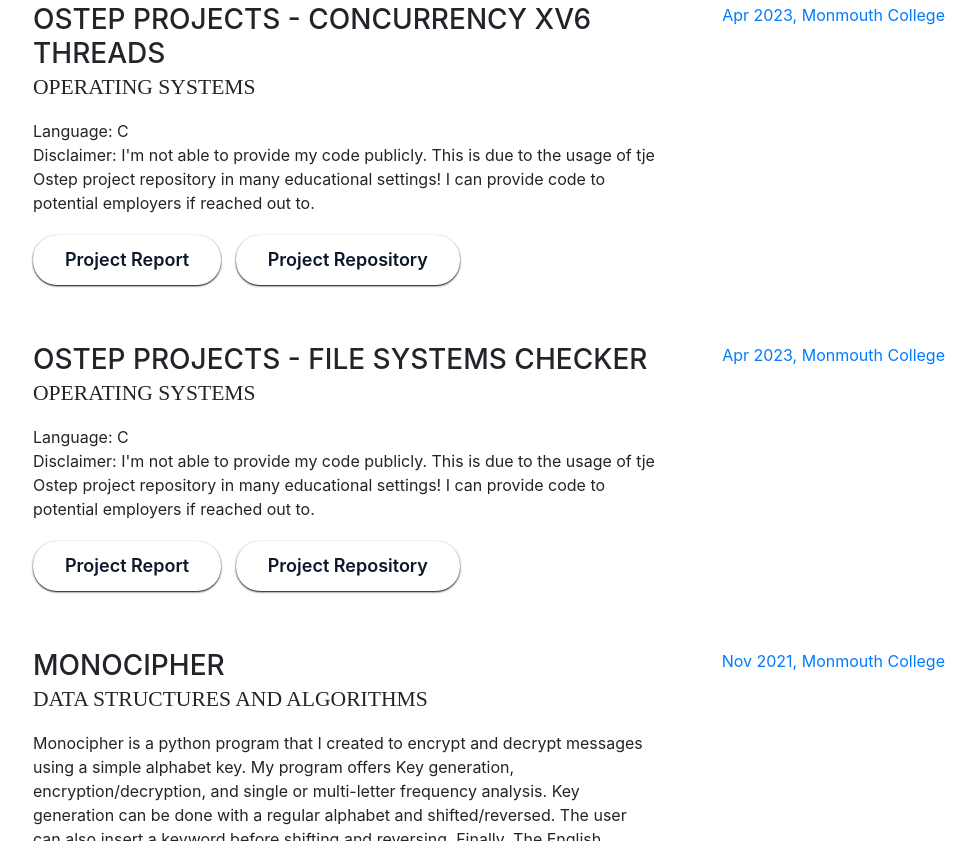
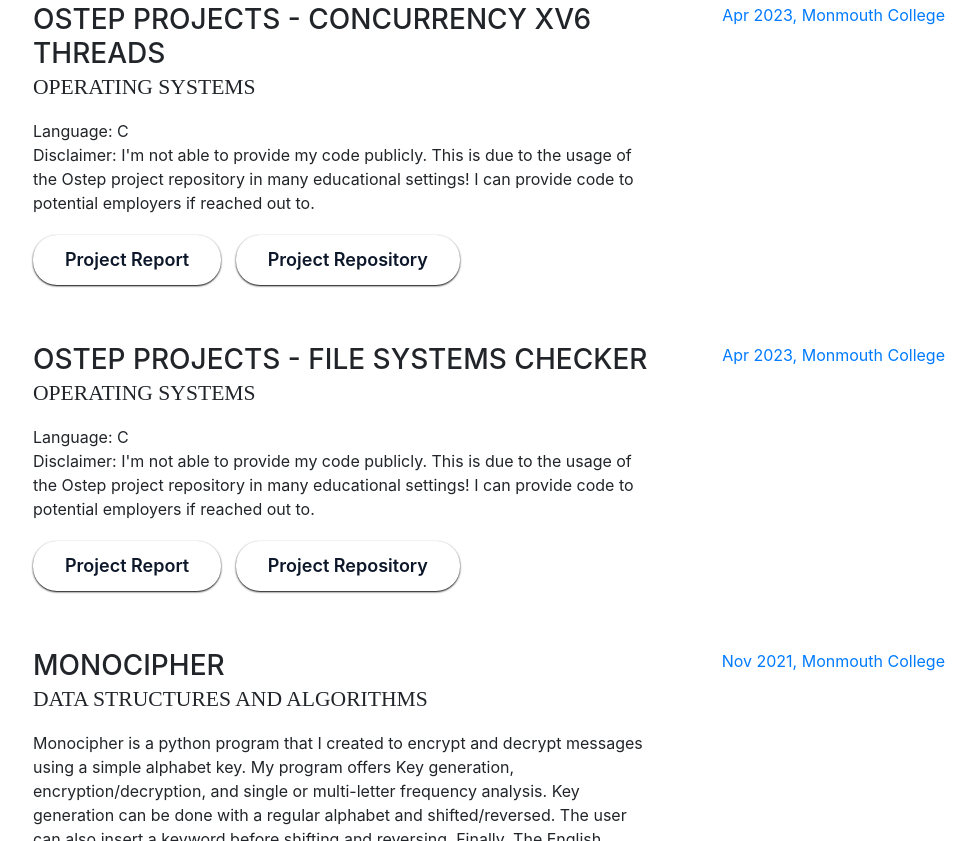
Before and after one commit to WyattMayor/OldPort, a website with bundled scripts: page index.html in a window 1280 px wide. Shown: the part 1959-2800 px from the top of the page, without its empty margins (287-1263 px from the left). Built offline with nearby package versions, Linux system fonts and the light colour scheme; files whose address does not match are found by name; a web font is replaced by a local one.

Commit message:
Update index.html

```diff
--- a/index.html
+++ b/index.html
@@ -159,7 +159,7 @@
               <div class="subheading mb-3">Operating Systems</div>
               <p></p>
             <div>Language: C</div>
-            <div>Disclaimer: I'm not able to provide my code publicly. This is due to the usage of tje Ostep project repository in many educational settings! I can provide code to potential employers if reached out to.</div>
+            <div>Disclaimer: I'm not able to provide my code publicly. This is due to the usage of the Ostep project repository in many educational settings! I can provide code to potential employers if reached out to.</div>
             <div><a href='NotReadyYet.html'>
               <button class="button-81" role="button"><span class="text">Project Report</span></button></a>
             <a href='https://github.com/remzi-arpacidusseau/ostep-projects/tree/master/concurrency-xv6-threads' target="_blank">
@@ -176,7 +176,7 @@
               <div class="subheading mb-3">Operating Systems</div>
               <p></p>
             <div>Language: C</div>
-            <div>Disclaimer: I'm not able to provide my code publicly. This is due to the usage of tje Ostep project repository in many educational settings! I can provide code to potential employers if reached out to.</div>
+            <div>Disclaimer: I'm not able to provide my code publicly. This is due to the usage of the Ostep project repository in many educational settings! I can provide code to potential employers if reached out to.</div>
             <div><a href='NotReadyYet.html'>
               <button class="button-81" role="button"><span class="text">Project Report</span></button></a>
             <a href='https://github.com/remzi-arpacidusseau/ostep-projects/tree/master/filesystems-checker' target="_blank">
```
